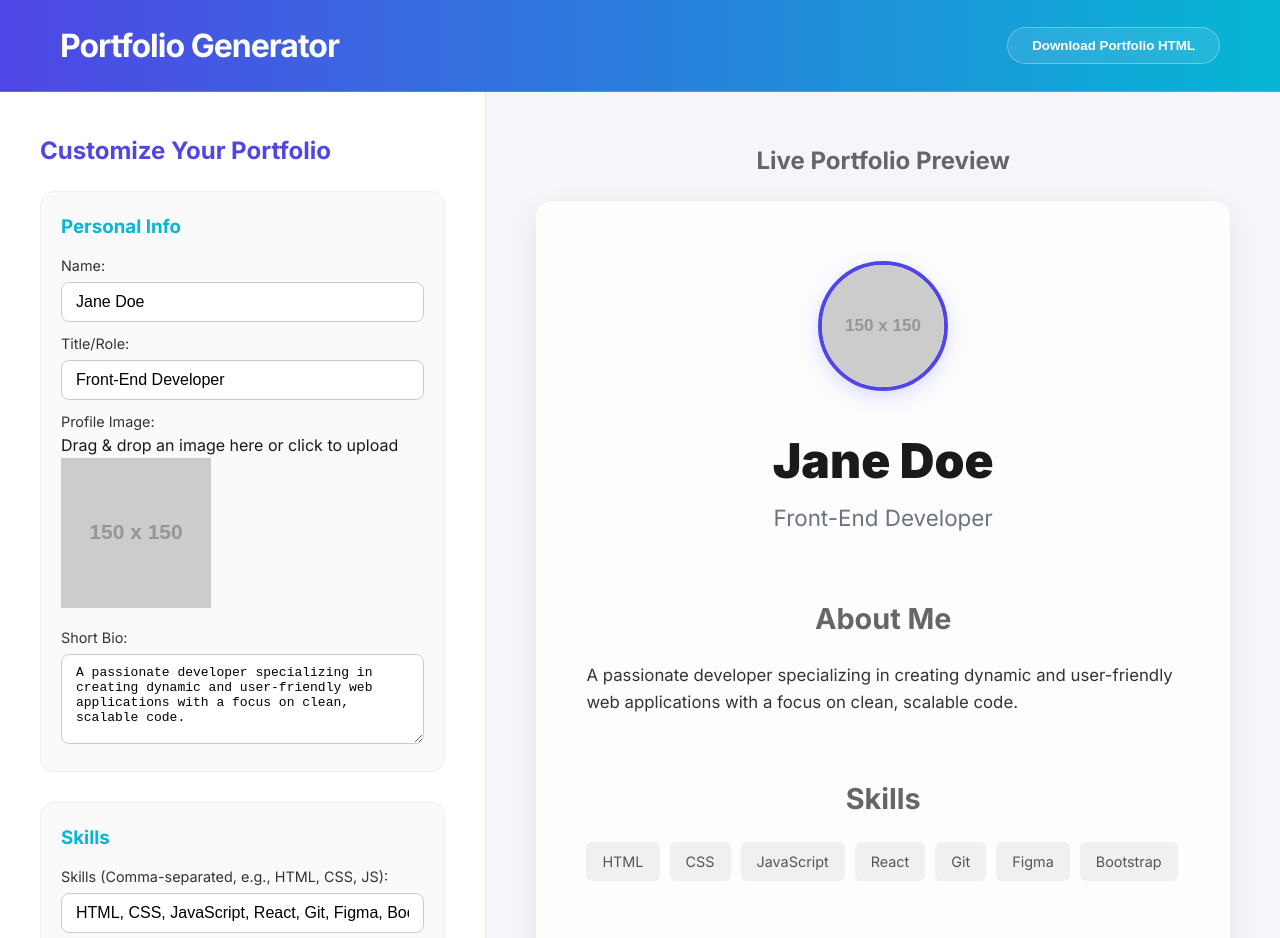
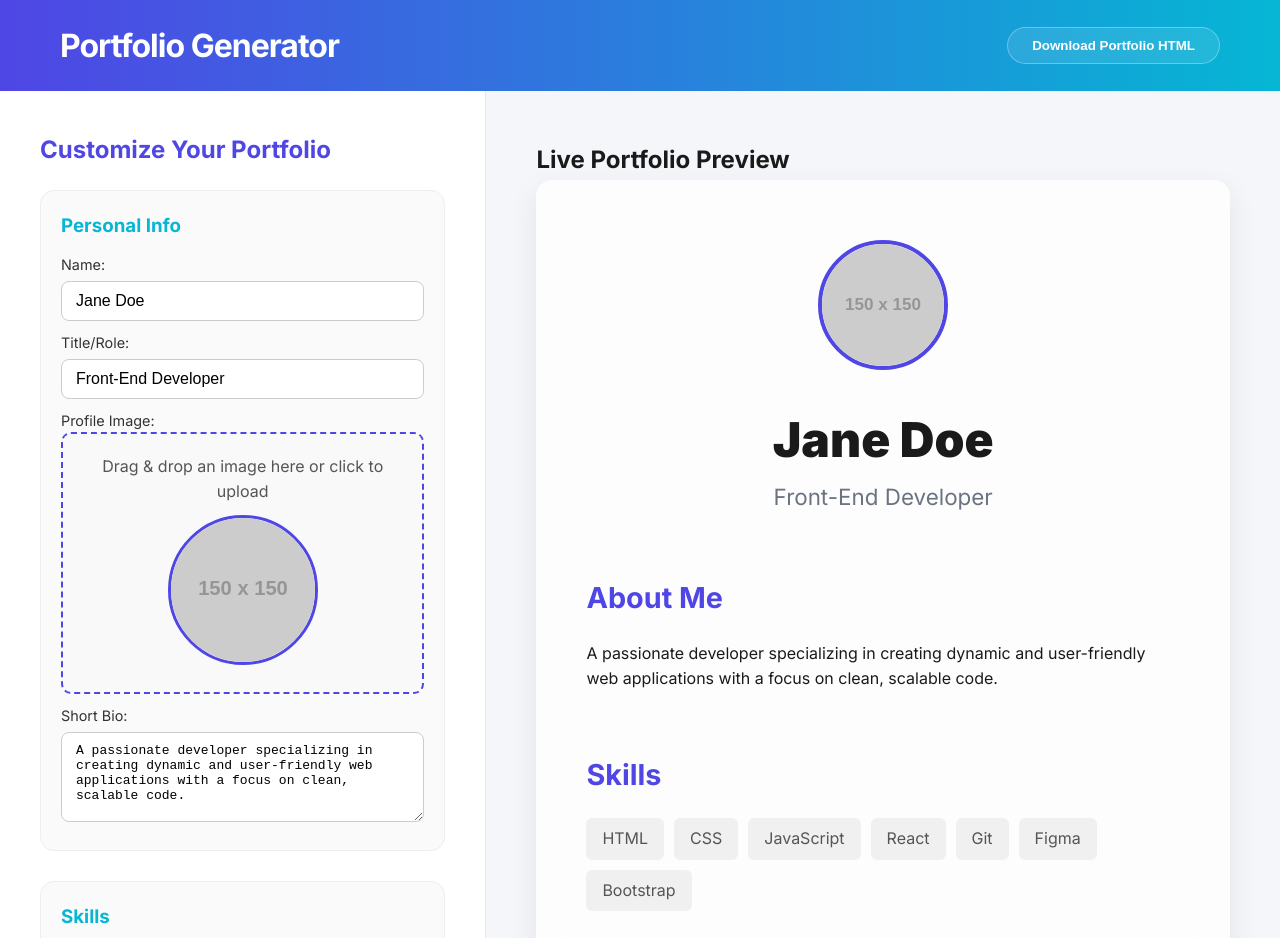
Before and after one commit to Narasima25/Portfolio-NM, a plain HTML site: page index.html in a window 1280 px wide. Shown: the top 938 px of the page. Drawn offline with Linux system fonts and the light colour scheme; placeholder pictures from the web are drawn by us.

Commit message:
Update style.css

```diff
--- a/style.css
+++ b/style.css
@@ -23,7 +23,6 @@ header {
   display: flex;
   justify-content: space-between;
   align-items: center;
-  border-bottom: 1px solid rgba(255,255,255,0.15);
   box-shadow: 0 4px 10px rgba(0,0,0,0.05);
 }
 
@@ -47,13 +46,13 @@ header h1 {
   transform: translateY(-2px);
 }
 
-/* MAIN LAYOUT */
+/* LAYOUT */
 .main-layout {
   display: flex;
   min-height: calc(100vh - 70px);
 }
 
-/* LEFT CONTROL PANEL */
+/* LEFT PANEL */
 #input-panel {
   width: 38%;
   background: #fff;
@@ -83,6 +82,7 @@ header h1 {
   color: #06b6d4;
   margin-bottom: 12px;
 }
+
 label {
   display: block;
   margin-top: 10px;
@@ -90,6 +90,7 @@ label {
   font-weight: 500;
   font-size: 0.9em;
 }
+
 input[type="text"],
 input[type="url"],
 textarea {
@@ -108,6 +109,29 @@ textarea:focus {
 }
 textarea { min-height: 90px; }
 
+/* DRAG & DROP UPLOAD AREA */
+.upload-area {
+  border: 2px dashed #4f46e5;
+  border-radius: 10px;
+  padding: 20px;
+  text-align: center;
+  cursor: pointer;
+  color: #555;
+  background-color: #f9f9f9;
+  transition: background-color 0.3s;
+}
+.upload-area.dragover {
+  background-color: #e0f3ff;
+}
+.upload-area img {
+  width: 150px;
+  height: 150px;
+  border-radius: 50%;
+  margin-top: 10px;
+  object-fit: cover;
+  border: 3px solid #4f46e5;
+}
+
 /* RIGHT PREVIEW PANEL */
 #preview-panel {
   width: 62%;
@@ -115,14 +139,6 @@ textarea { min-height: 90px; }
   overflow-y: auto;
   background: #f4f6f9;
 }
-
-#preview-panel h2 {
-  color: #666;
-  text-align: center;
-  margin-bottom: 20px;
-}
-
-/* PORTFOLIO PREVIEW OUTPUT */
 #portfolio-output {
   background: #ffffffcc;
   backdrop-filter: blur(20px);
@@ -131,7 +147,7 @@ textarea { min-height: 90px; }
   box-shadow: 0 10px 30px rgba(0,0,0,0.08);
 }
 
-/* HERO HEADER */
+/* PORTFOLIO SECTIONS */
 .portfolio-header {
   text-align: center;
   padding-bottom: 60px;
@@ -143,7 +159,6 @@ textarea { min-height: 90px; }
   border: 4px solid #4f46e5;
   object-fit: cover;
   margin-bottom: 25px;
-  box-shadow: 0 6px 20px rgba(79,70,229,0.2);
 }
 .portfolio-header h1 {
   font-size: 3rem;
@@ -155,7 +170,7 @@ textarea { min-height: 90px; }
   color: #6b7280;
 }
 
-/* SECTION ANIMATION */
+/* Animation */
 .portfolio-section {
   opacity: 0;
   transform: translateY(25px);
@@ -173,35 +188,24 @@ textarea { min-height: 90px; }
   font-weight: 700;
 }
 
-/* ABOUT */
-#about p {
-  font-size: 1.05rem;
-  color: #333;
-}
-
 /* SKILLS */
 .skills-list {
   list-style: none;
   display: flex;
   flex-wrap: wrap;
   gap: 10px;
-    margin-top: 15px;
 }
 .skill-tag {
   background-color: #f0f0f0;
   color: #555;
   padding: 8px 16px;
   border-radius: 6px;
-    font-size: 0.9em;
   font-weight: 500;
-    transition: all 0.3s ease;
-    cursor: default;
+  transition: 0.3s;
 }
 .skill-tag:hover {
-    background-color: #00bcd4;
-    color: white;
-    transform: translateY(-2px);
-    box-shadow: 0 4px 8px rgba(0, 0, 0, 0.1);
+  background-color: #4f46e5;
+  color: #fff;
 }
 
 /* PROJECTS */
@@ -210,7 +214,7 @@ textarea { min-height: 90px; }
   border-radius: 14px;
   overflow: hidden;
   box-shadow: 0 4px 15px rgba(0,0,0,0.05);
-  transition: transform 0.3s ease, box-shadow 0.3s ease;
+  transition: 0.3s;
 }
 .project-card:hover {
   transform: translateY(-6px);
@@ -223,14 +227,6 @@ textarea { min-height: 90px; }
 }
 .project-card-content {
   padding: 25px 30px;
-}
-.project-card-content h3 {
-  color: #1a1a1a;
-  margin-bottom: 10px;
-}
-.project-card-content p {
-  color: #555;
-  margin-bottom: 10px;
 }
 .project-card-content a {
   color: #4f46e5;
@@ -266,7 +262,4 @@ textarea { min-height: 90px; }
   #portfolio-output {
     padding: 40px 20px;
   }
-  .portfolio-header h1 {
-    font-size: 2.2rem;
 }
-}
```
Lines whose indentation alone changed are shown as unchanged.
